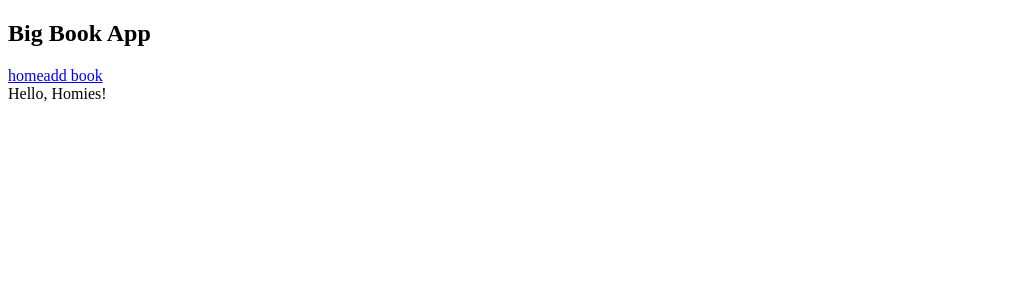
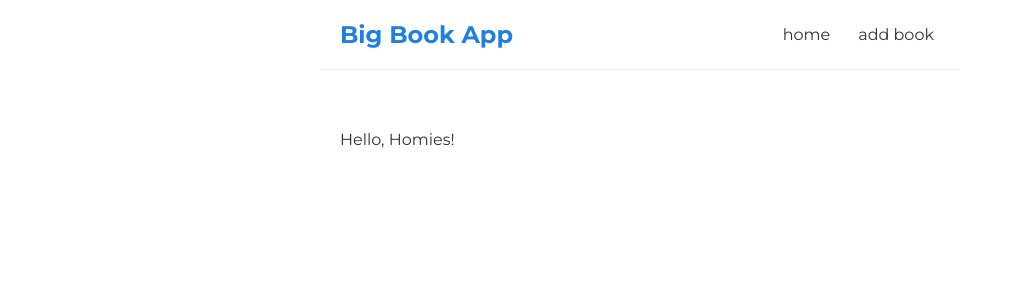
Before and after one commit to blakskaer/big-book-app, a JavaScript app: page / in a window 1280 px wide. Shown: the top 300 px of the page, without its empty margins (0-1015 px from the left). Built offline with nearby package versions, Linux system fonts and the light colour scheme; the HTML template or start-up script is replaced by a standard one.

Commit message:
adding styles to navbar and content

```diff
--- a/src/index.css
+++ b/src/index.css
@@ -1,3 +1,39 @@
-.app {
+@import url('https://fonts.googleapis.com/css2?family=Montserrat:wght@300;400;500;600;700&family=Raleway:wght@300;500;600;700&display=swap');
 
+
+/* base styles */
+*{
+  margin: 0;
+  font-family: 'Montserrat', sans-serif;
+  color: #333;
 }
+/* navbar */
+.navbar {
+  padding: 20px;
+  display: flex;
+  align-items: center;
+  max-width: 600px;
+  margin: 0 auto;
+  border-bottom: 1px solid #f2f2f2;
+}
+.navbar h1 {
+  color: #2080df;
+}
+.navbar .links {
+  margin-left: auto;
+}
+.navbar a {
+  margin-left: 16px;
+  text-decoration: none;
+  padding: 6px;
+}
+.navbar a:hover {
+  color: #2080df
+}
+/* content */
+.content {
+  max-width: 600px;
+  margin: 40px auto;
+  padding: 20px;
+}
+/* book previews */
```
